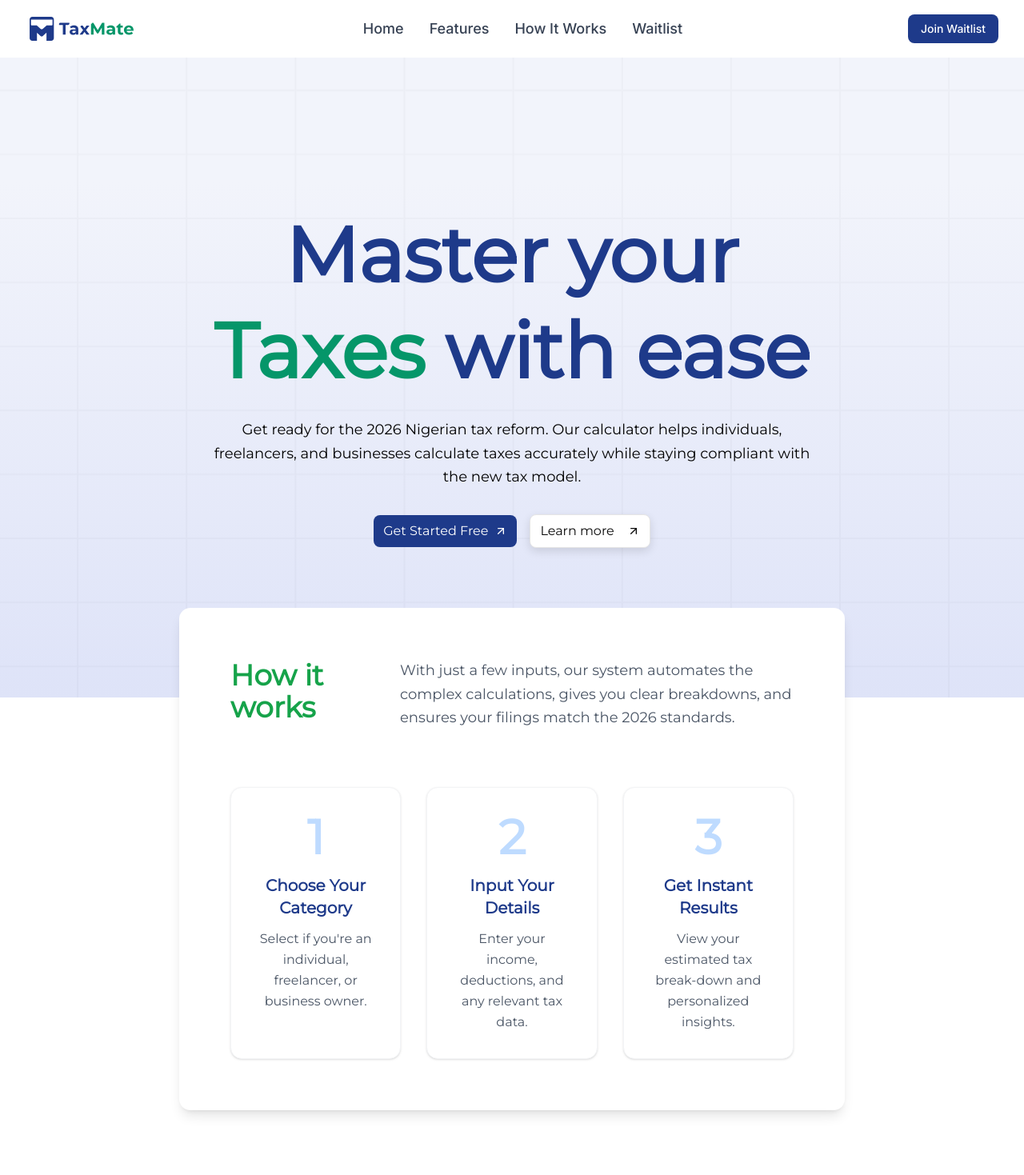
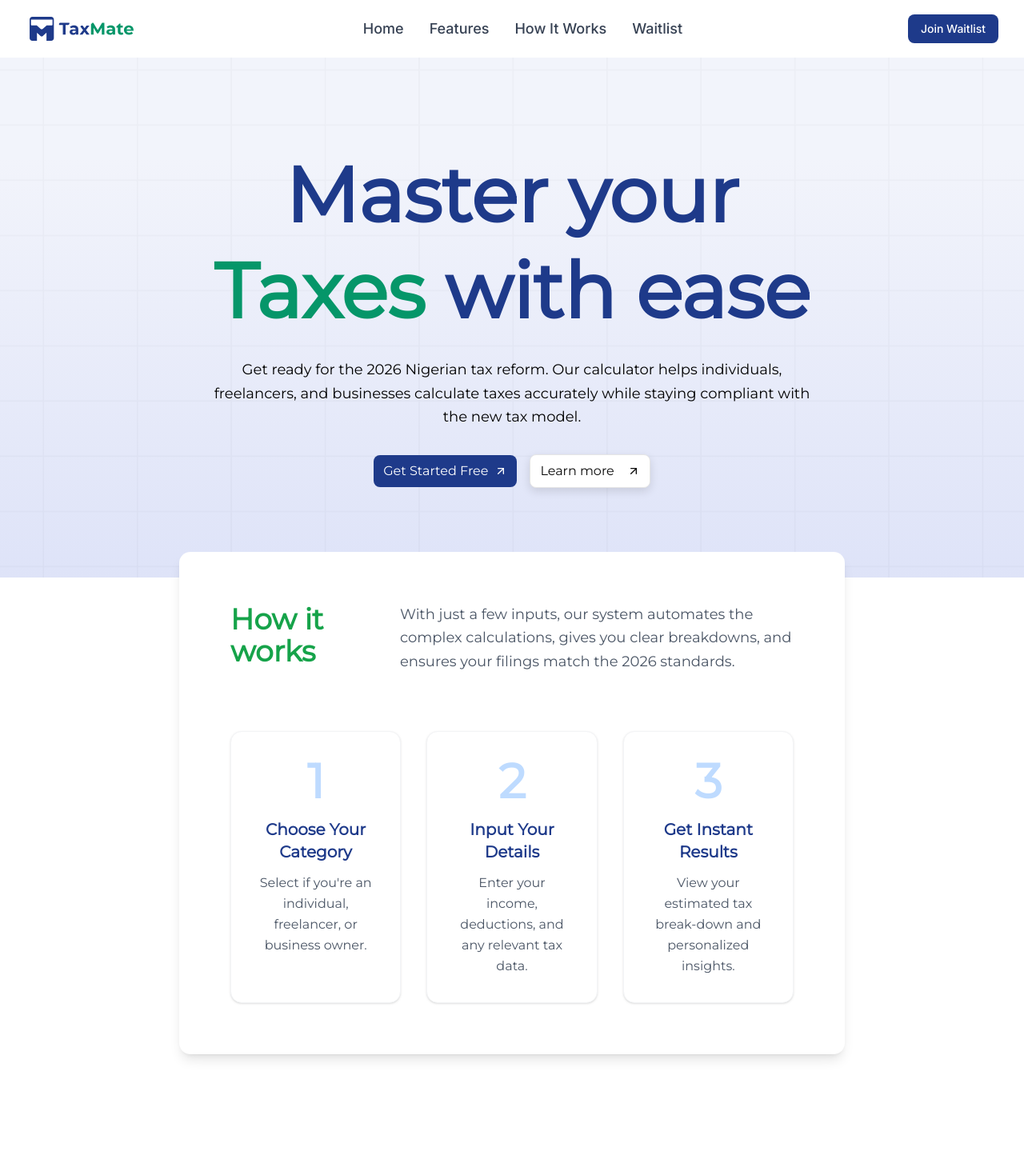
Before and after one commit to TaxMate-2025/Core-Frontend, a Next.js app: page / in a window 1280 px wide. Shown: the top 1469 px of the page at 80% size. Built offline with nearby package versions, Linux system fonts and the light colour scheme.

Commit message:
checking

```diff
--- a/app/page.tsx
+++ b/app/page.tsx
@@ -38,7 +38,7 @@ export default function Home() {
           onClose={() => setIsWaitlistOpen(false)}
         />
         {/* Hero Section */}
-        <AnimatedSection type="fade" direction="up" delay={0.2} className="relative px-4 sm:px-6 lg:px-8 py-16 sm:py-20 md:py-28 min-h-screen flex items-center hero_gradient">
+        <AnimatedSection type="fade" direction="up" delay={0.2} className="relative px-4 sm:px-6 lg:px-8 py-16 sm:py-20 md:py-28 hero_gradient">
           <div className="absolute inset-0">
             <Image
               src={UNION}
@@ -89,7 +89,7 @@ export default function Home() {
           type="fade"
           direction="up"
           delay={0.2}
-          className="relative z-10 mx-auto w-full sm:max-w-[90%] md:max-w-[85%] lg:max-w-[80%] xl:max-w-[70%] px-4 sm:px-6 lg:px-8 -mt-30 sm:-mt-16 md:-mt-20 lg:-mt-28 mb-5 sm:mb-10 md:mb-12"
+          className="relative z-10 mx-auto w-full sm:max-w-[90%] md:max-w-[85%] lg:max-w-[80%] xl:max-w-[70%] px-4 sm:px-6 lg:px-8 -mt-30 sm:-mt-16 md:-mt-12 lg:-mt-8 mb-5 sm:mb-10 md:mb-12"
         >
           <div className="bg-white rounded-xl shadow-lg p-6 sm:p-8 md:p-12 lg:p-16">
             <div className="flex flex-col md:flex-row justify-between gap-8 md:gap-12 mb-12 md:mb-16">
```
